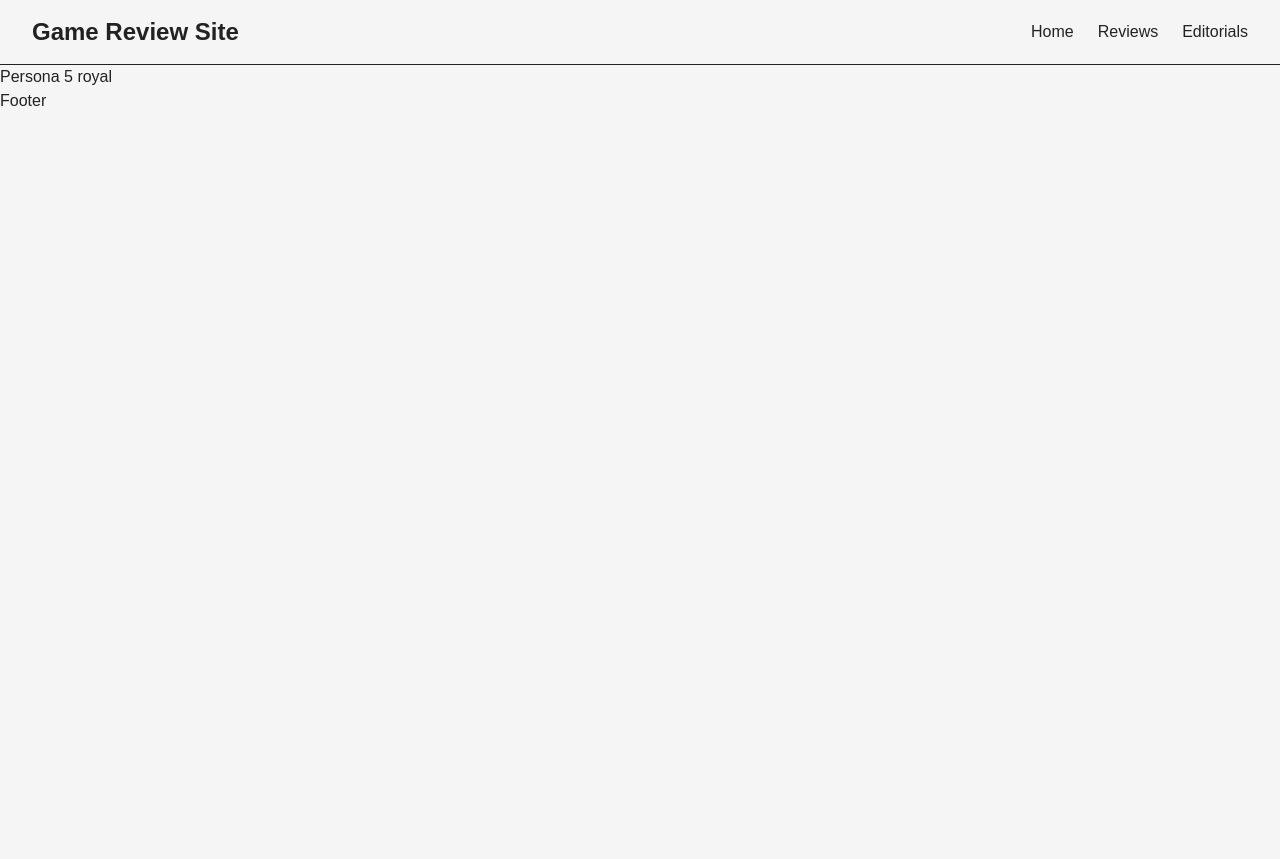
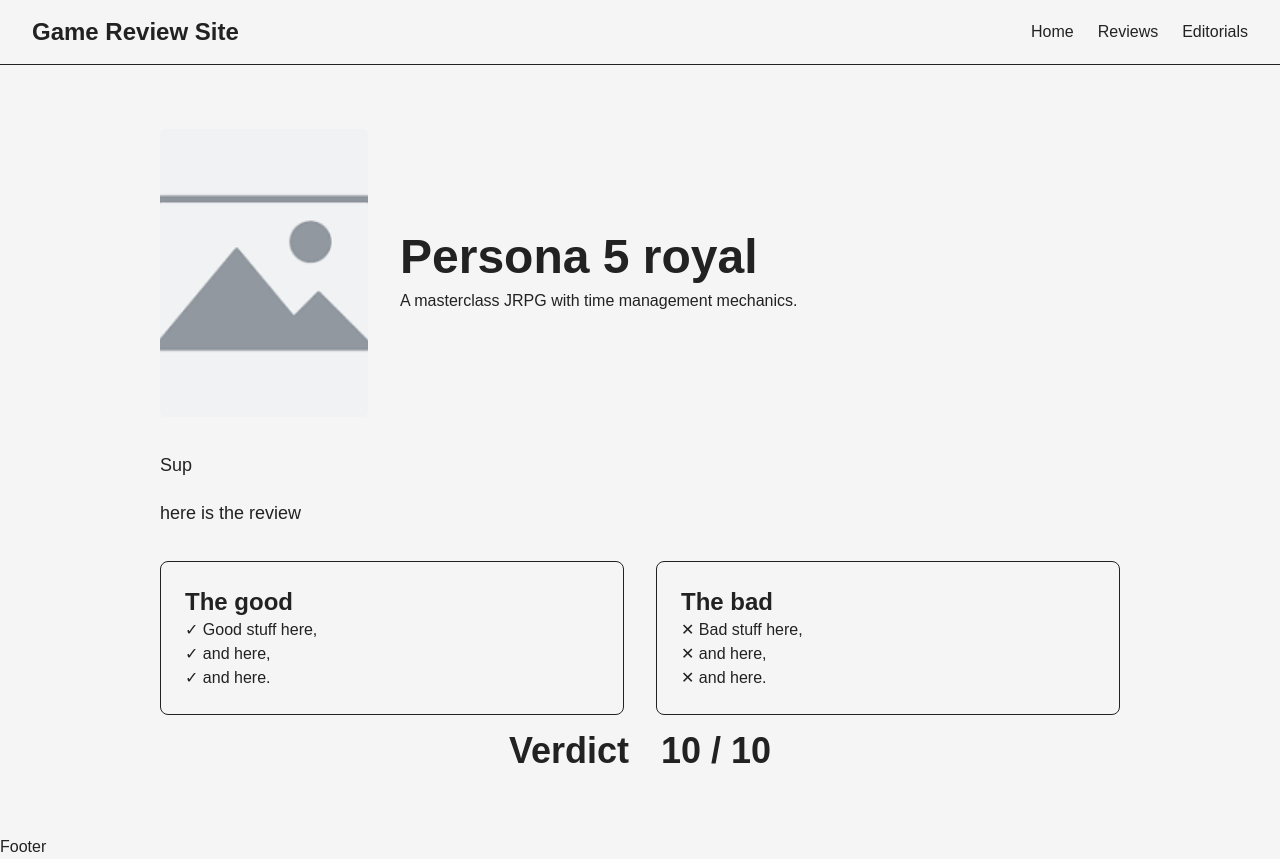
Before and after one commit to NickCoffin123/game-review-site, a React (Vite) app in the folder client/: page /reviews/persona-5-royal in a window 1280 px wide. Before the commit the page ends 800 px from the top, so only its background shows below. Built offline with nearby package versions, Linux system fonts and the light colour scheme.

Commit message:
Review page completed, some base styling. Body, good, and bad added to review type

```diff
--- a/client/src/data/reviews.ts
+++ b/client/src/data/reviews.ts
@@ -1,5 +1,5 @@
 import placeholderImg from "../assets/placeholder.png";
-import type {Review} from "../types/Review";
+import type { Review } from "../types/Review";
 
 export const reviews: Review[] = [
 
@@ -9,7 +9,11 @@
         title: "Persona 5 royal",
         slug: "persona-5-royal",
         rating: 10,
-        tagline: "A masterclass JRPG with time management mechanics."
+        tagline: "A masterclass JRPG with time management mechanics.",
+        body: ["Sup", "here is the review"],
+        good: ["Good stuff here,", "and here,", "and here."],
+        bad: ["Bad stuff here,", " and here,", " and here."]
+
     },
     {
         id: 2,
@@ -17,7 +21,10 @@
         title: "Resident Evil 4 Remake",
         slug: "resident-evil-4-remake",
         rating: 10,
-        tagline: "An action packed adventure filled with captivating gameplay, fantastic setting, and fun challenges."
+        tagline: "An action packed adventure filled with captivating gameplay, fantastic setting, and fun challenges.",
+        body: ["Sup", "here is the review"],
+        good: ["Good stuff here,", "and here,", "and here."],
+        bad: ["Bad stuff here,", " and here,", " and here."]
     },
     {
         id: 3,
@@ -25,7 +32,10 @@
         title: "The Legend of Zelda: Ocarina of Time",
         slug: "the-legend-of-zelda-ocarina-of-time",
         rating: 10,
-        tagline: "A timeless classic that sets the example for adventue."
+        tagline: "A timeless classic that sets the example for adventue.",
+        body: ["Sup", "here is the review"],
+        good: ["Good stuff here,", "and here,", "and here."],
+        bad: ["Bad stuff here,", " and here,", " and here."]
     }
 
 ];
--- a/client/src/pages/Review.tsx
+++ b/client/src/pages/Review.tsx
@@ -1,4 +1,4 @@
-import {useParams} from "react-router-dom";
+import { useParams } from "react-router-dom";
 import { reviews } from "../data/reviews";
 
 export default function Review() {
@@ -13,7 +13,48 @@
 
     return (
         <>
-            <h1>{review.title}</h1>
+            <section className="mx-auto max-w-5xl px-8 py-16">
+                <div className="flex gap-8 mb-2">
+                    <img className="h-72 w-52 object-cover rounded-md"
+                        src={review.img} alt={review.title}
+                    />
+                    <div className="flex flex-col gap-2 justify-center">
+                        <h1 className="text-5xl font-bold">{review.title}</h1>
+                        <p>{review.tagline}</p>
+                    </div>
+                </div>
+
+                <div className="space-y-4 my-8 text-lg leading-8">
+                    {review.body.map((paragraph, index) => (
+                        <p key={index}>{paragraph}</p>
+                    ))}
+                </div>
+
+                <div className="flex gap-8 justify-center items-center">
+                    <div className="flex-1 rounded-lg border p-6">
+                        <h2 className="text-2xl font-bold">The good</h2>
+                        <ul>
+                            {review.good.map((point, index) => (
+                                <li key={index}>✓ {point}</li>
+                            ))}
+                        </ul>
+                    </div>
+
+                    <div className="flex-1 rounded-lg border p-6">
+                        <h2 className="text-2xl font-bold">The bad</h2>
+                        <ul>
+                            {review.bad.map((point, index) => (
+                                <li key={index}>✕ {point}</li>
+                            ))}
+                        </ul>
+                    </div>
+                </div>
+
+                <div className="mt-4 flex items-center justify-center gap-8 text-4xl font-bold">
+                    <p>Verdict</p>
+                    <p>{review.rating} / 10</p>
+                </div>
+            </section>
         </>
     )
 }
--- a/client/src/types/Review.ts
+++ b/client/src/types/Review.ts
@@ -5,4 +5,7 @@
     img: string;
     rating: number;
     tagline: string;
+    body: string[];
+    good: string[];
+    bad: string[];
 }
```
